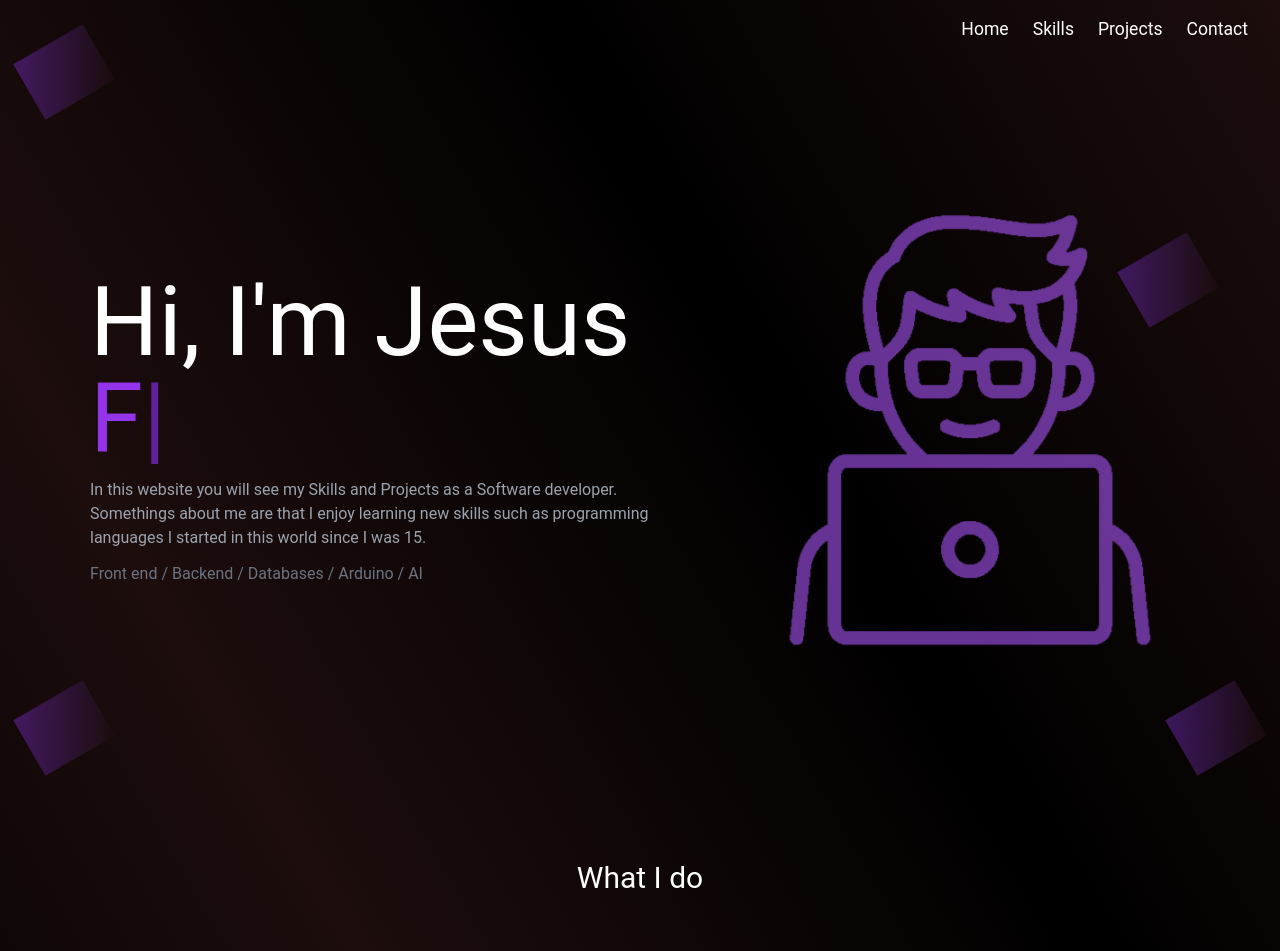
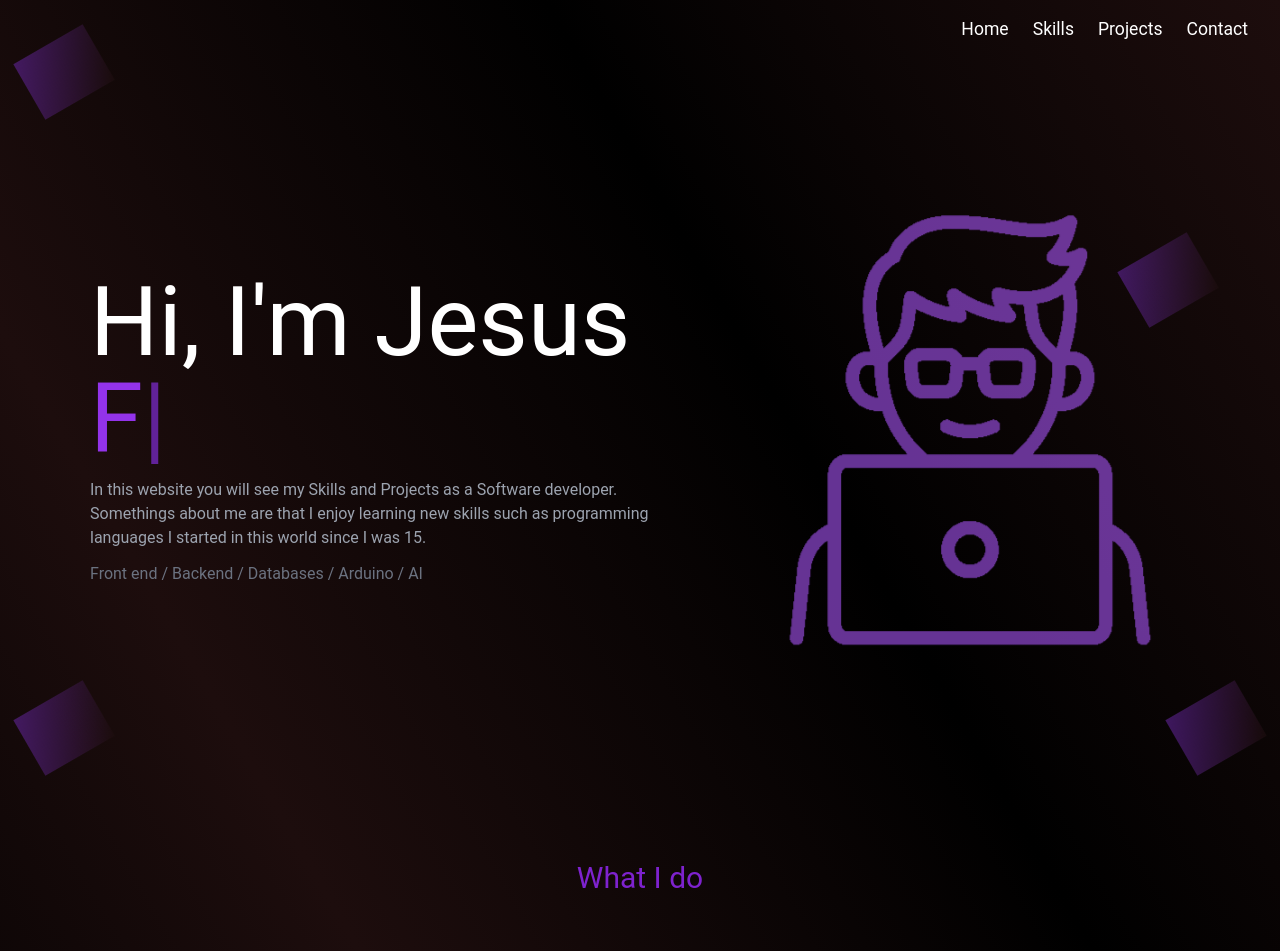
Before and after one commit to JesusM15/portfolio, a React (Create React App) app: page / in a window 1280 px wide. Shown: the top 951 px of the page. Built offline with nearby package versions, Linux system fonts and the light colour scheme.

Commit message:
textwhite to purple

```diff
--- a/src/sections/Skills/Skills.js
+++ b/src/sections/Skills/Skills.js
@@ -7,7 +7,7 @@ const Skills = () =>{
         <section id="skills" className='items-start justify-start w-full px-4 flex-col gap-12'>
 
             <div className={`flex justify-center w-full `}>
-                <h4 className="text-white text-3xl text-center">
+                <h4 className=" text-purple-700 text-3xl text-center">
                     What I do
                 </h4>
 
```
